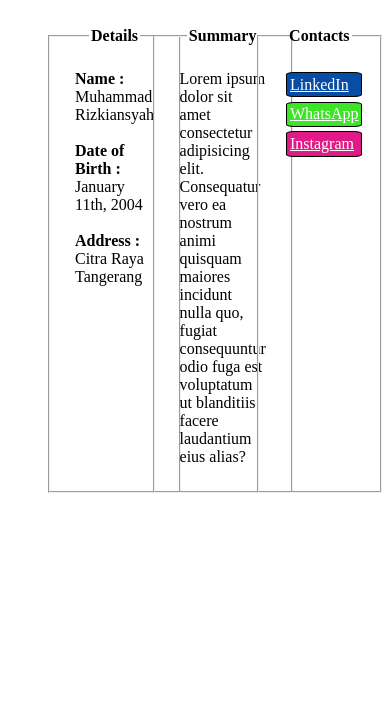
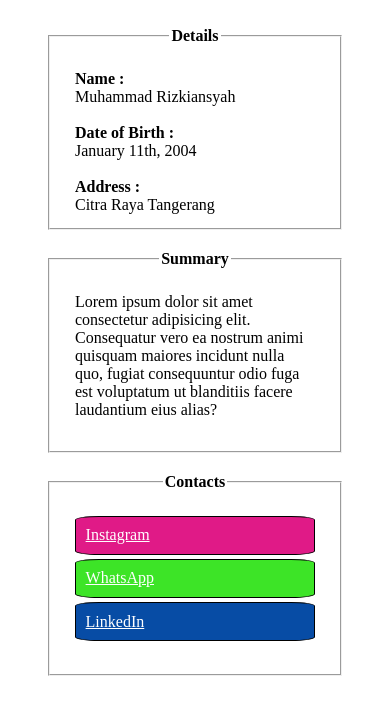
Before and after one commit to muhreezky/portfolio-website, a plain HTML site: page index.html in a window 390 px wide. Shown: the part 194-908 px from the top of the page. Before the commit the page ends 844 px from the top, so only its background shows below. Drawn offline with Linux system fonts and the light colour scheme.

Commit message:
Responsive

```diff
--- a/style.css
+++ b/style.css
@@ -16,7 +16,6 @@
   text-align: center;
   padding: 20px;
   display: grid;
-  grid-template-columns: 33.3% 33.3% 33.3%;
 }
 
 .sections > *:not(legend) {
@@ -27,7 +26,7 @@
   padding: 4%;
   border-radius: 10%;
   border: 1px solid #000000;
-  margin: 3%;
+  margin-bottom: 4px;
   color: #ffffff;
 }
 
@@ -42,8 +41,20 @@
   background-color: #e01a87;
 }
 
-.description.contacts {
+.contacts {
   display: flex;
-  flex-direction: column-reverse;
+  flex-direction: column;
   flex-wrap: wrap;
 }
+
+@media(orientation: portrait) {
+  .container {
+    grid-template-rows: 33.3% 33.3% 33.3%;
+  }
+}
+
+@media(orientation: landscape) {
+  .container {
+    grid-template-columns: 33.3% 33.3% 33.3%;
+  }
+}
```
